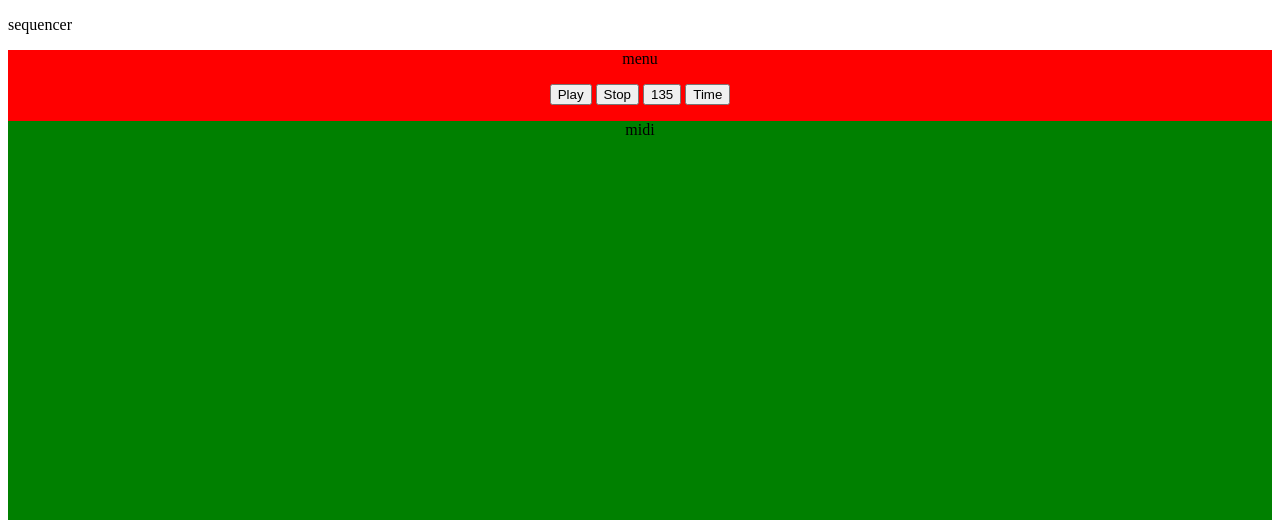
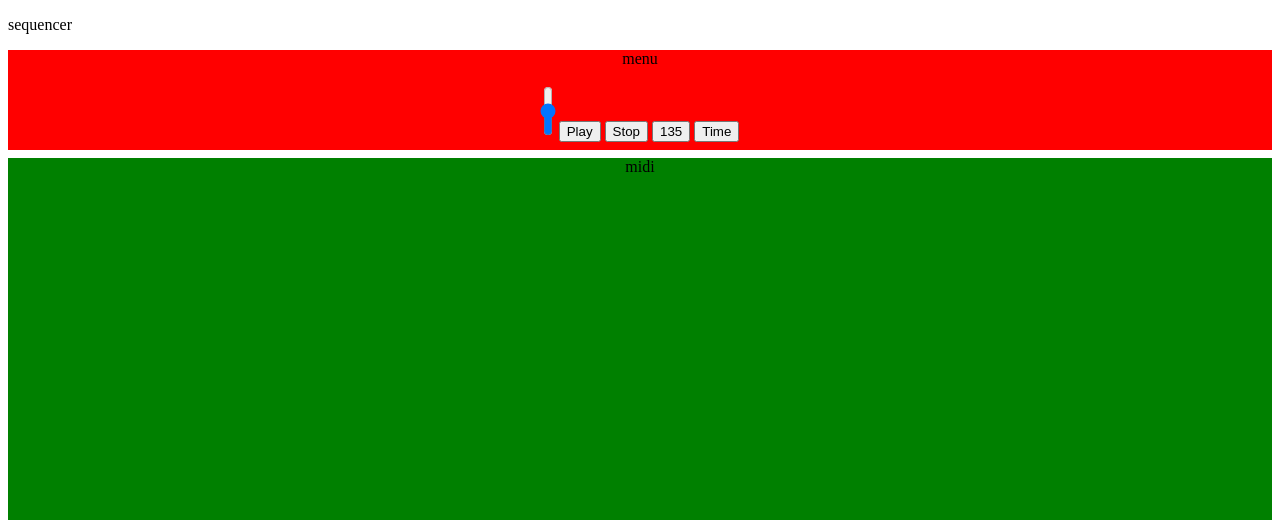
Before and after one commit to Voxalium/web_work, a PHP site: page / in a window 1280 px wide. Shown: the top 520 px of the page. Run offline with PHP 8.4, Linux system fonts and the light colour scheme.

Commit message:
add tempo input and volume slider

```diff
--- a/Apps/Sequencer/app.js
+++ b/Apps/Sequencer/app.js
@@ -1,5 +1,6 @@
 const tempoButton = document.getElementById("tempoButton");
-
+const tempoInput = document.createElement("input");
+tempoInput.style.width = "30px";
 let tempo = 135;
 
 tempoButton.textContent = tempo;
@@ -12,15 +13,14 @@ function Stop(){
 
 }
 
-function IncreaseTempo(){
-    return tempo++;
+tempoButton.onmousedown = ()=>{
+
+    tempoButton.appendChild(tempoInput);
+    tempoInput.onkeydown = (e)=>{
+        if(e.key === "Enter" && tempoInput.value >= 60 && tempoInput.value <= 300){
+            tempo = tempoInput.value;
+            tempoButton.textContent = tempo;
+            tempoInput.remove();
+        }
+    }
 }
-
-function DecreaseTempo(){
-    return tempo--;
-}
-
-tempoButton.addEventListener("click", ()=>{
-    tempo = IncreaseTempo();
-
-});
--- a/Apps/Sequencer/index.html
+++ b/Apps/Sequencer/index.html
@@ -13,6 +13,7 @@
     <div id="menu">
         <p>menu</p>
         <div id="transport">
+            <input id="globalVolume" orient="vertical"; type="range" min="60" max="300">
             <button>Play</button>
             <button>Stop</button>
         </div>
--- a/Apps/Sequencer/style.css
+++ b/Apps/Sequencer/style.css
@@ -5,6 +5,12 @@
 }
 #transport{
     display: inline;
+}
+
+#globalVolume{
+    -webkit-appearance: slider-vertical;
+    height: 50px;
+    width: 10px;
 }
 
 #tempo{
```
